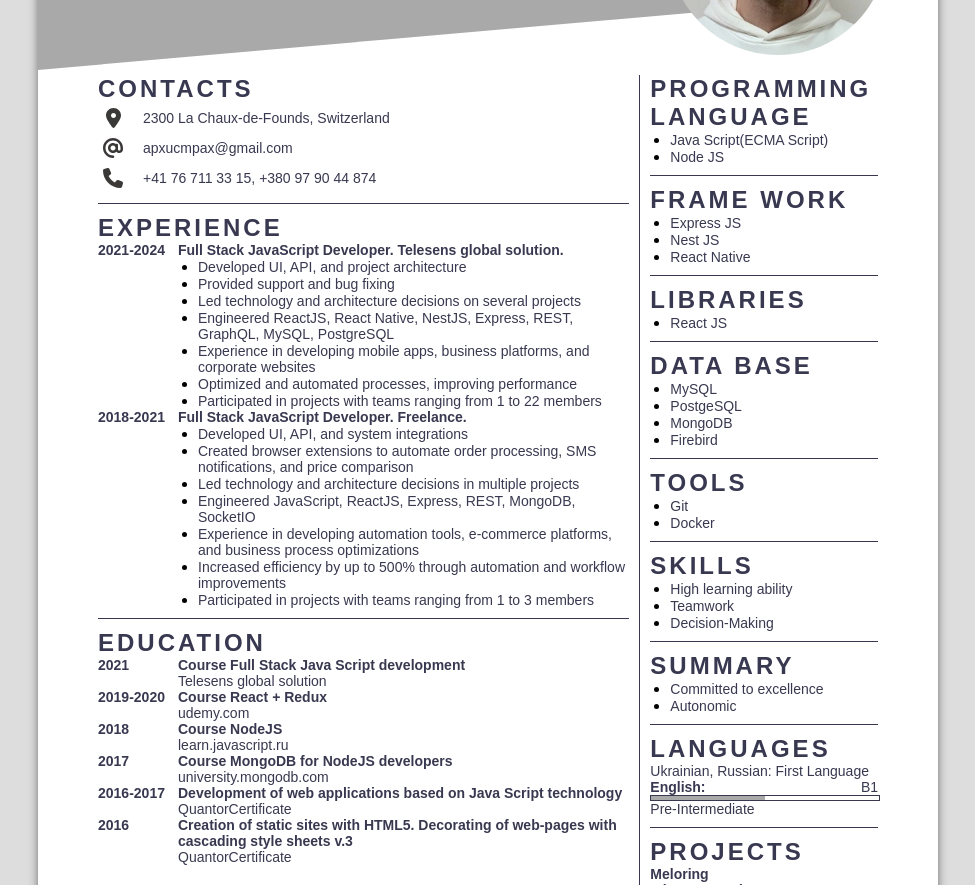
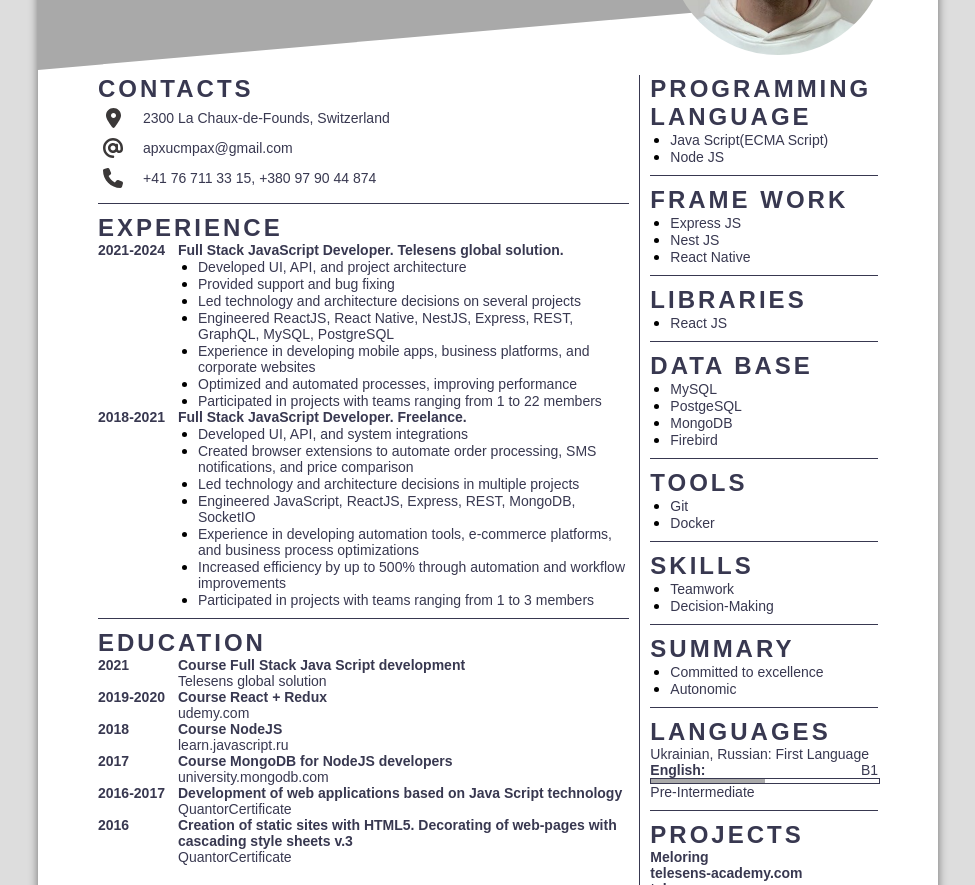
Before and after one commit to Apxucmpax/cv.github.io, a plain HTML site: page index.html in a window 1280 px wide. Shown: the part 215-1100 px from the top of the page, without its empty margins (152-1127 px from the left). Drawn offline with Linux system fonts and the light colour scheme; a web font is replaced by a local one.

Commit message:
update CV skills

```diff
--- a/index.html
+++ b/index.html
@@ -204,7 +204,6 @@
                     <div class="horizontal-line"></div>
                     <h2>SKILLS</h2>
                     <ul>
-                        <li><p>High learning ability</p></li>
                         <li><p>Teamwork</p></li>
                         <li><p>Decision-Making</p></li>
                     </ul>
```
